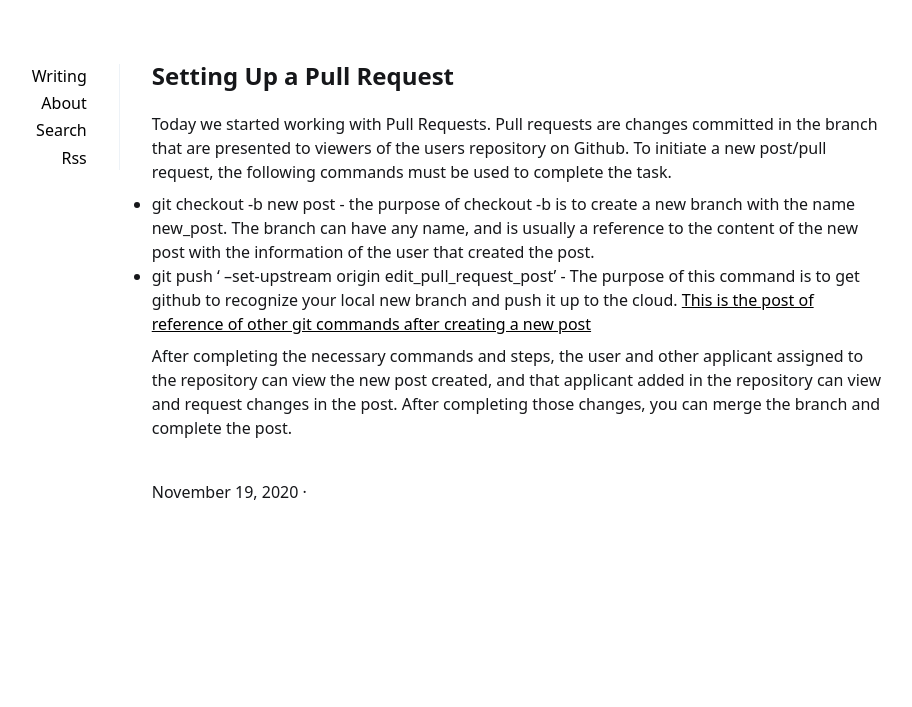
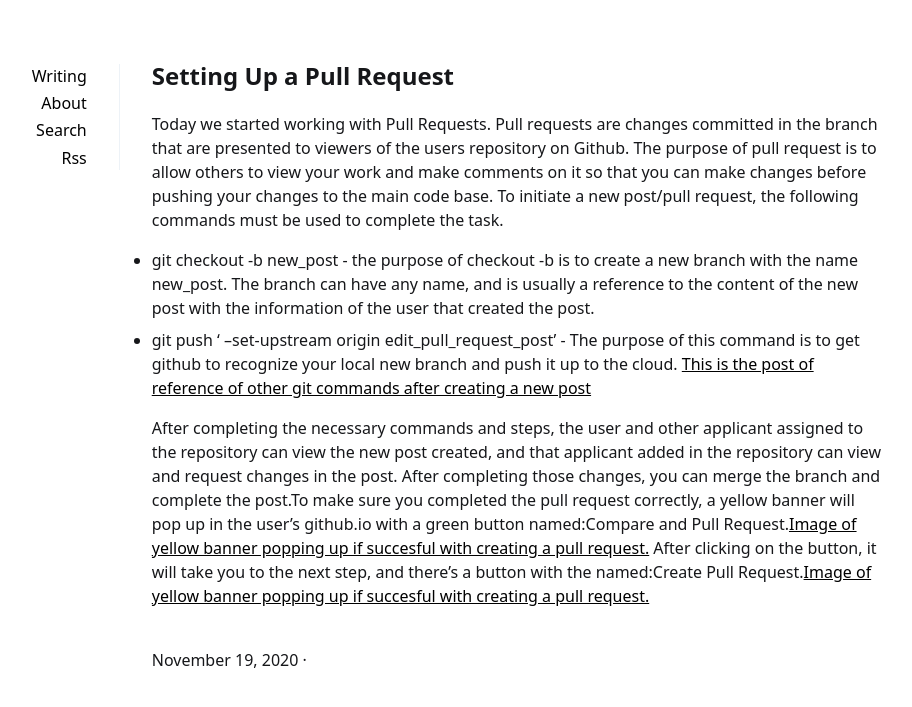
Before and after one commit to Osvaldo178/Osvaldo178.github.io, a Jekyll site: the page built from _posts/2020-11-19-Setting-Up-a-Pull-Request.md, in a window 1280 px wide. Shown: the top 707 px of the page, without its empty margins (201-1113 px from the left). Built offline with Jekyll 4.4.1, drawn with Linux system fonts in a browser that asks for light colours.

Commit message:
Added more context to the commands, better explanation of pull requests, and images for reference

```diff
--- a/_posts/2020-11-19-Setting-Up-a-Pull-Request.md
+++ b/_posts/2020-11-19-Setting-Up-a-Pull-Request.md
@@ -5,9 +5,11 @@ description:
 summary:
 tags:
 ---
-Today we started working with Pull Requests. Pull requests are changes committed in the branch that are presented to viewers of the users repository on Github. To initiate a new post/pull request, the following commands must be used to complete the task.
-* git checkout -b new post - the purpose of checkout -b is to create a new branch with the name new_post. The branch can have any name, and is usually a reference to the content of the new post with the information of the user that created the post.
+Today we started working with Pull Requests. Pull requests are changes committed in the branch that are presented to viewers of the users repository on Github. The purpose of pull request is to allow others to view your work and make comments on it so that you can make changes before pushing your changes to the main code base. To initiate a new post/pull request, the following commands must be used to complete the task.
+
+* git checkout -b new_post - the purpose of checkout -b is to create a new branch with the name new_post. The branch can have any name, and is usually a reference to the content of the new post with the information of the user that created the post.
+
 * git push ' --set-upstream origin edit_pull_request_post' - The purpose of this command is to get github to recognize your local new branch and push it up to the cloud.
 [This is the post of reference of other git commands after creating a new post](https://osvaldo178.github.io/2020/09/14/setting-up-git)
 
-After completing the necessary commands and steps, the user and other applicant assigned to the repository can view the new post created, and that applicant added in the repository can view and request changes in the post. After completing those changes, you can merge the branch and complete the post.
+After completing the necessary commands and steps, the user and other applicant assigned to the repository can view the new post created, and that applicant added in the repository can view and request changes in the post. After completing those changes, you can merge the branch and complete the post.To make sure you completed the pull request correctly, a yellow banner will pop up in the user's github.io with a green button named:Compare and Pull Request.[Image of yellow banner popping up if succesful with creating a pull request.](image/new_branch_banner.jpg) After clicking on the button, it will take you to the next step, and there's a button with the named:Create Pull Request.[Image of yellow banner popping up if succesful with creating a pull request.](image/new_branch_pull_request.jpg)
```
